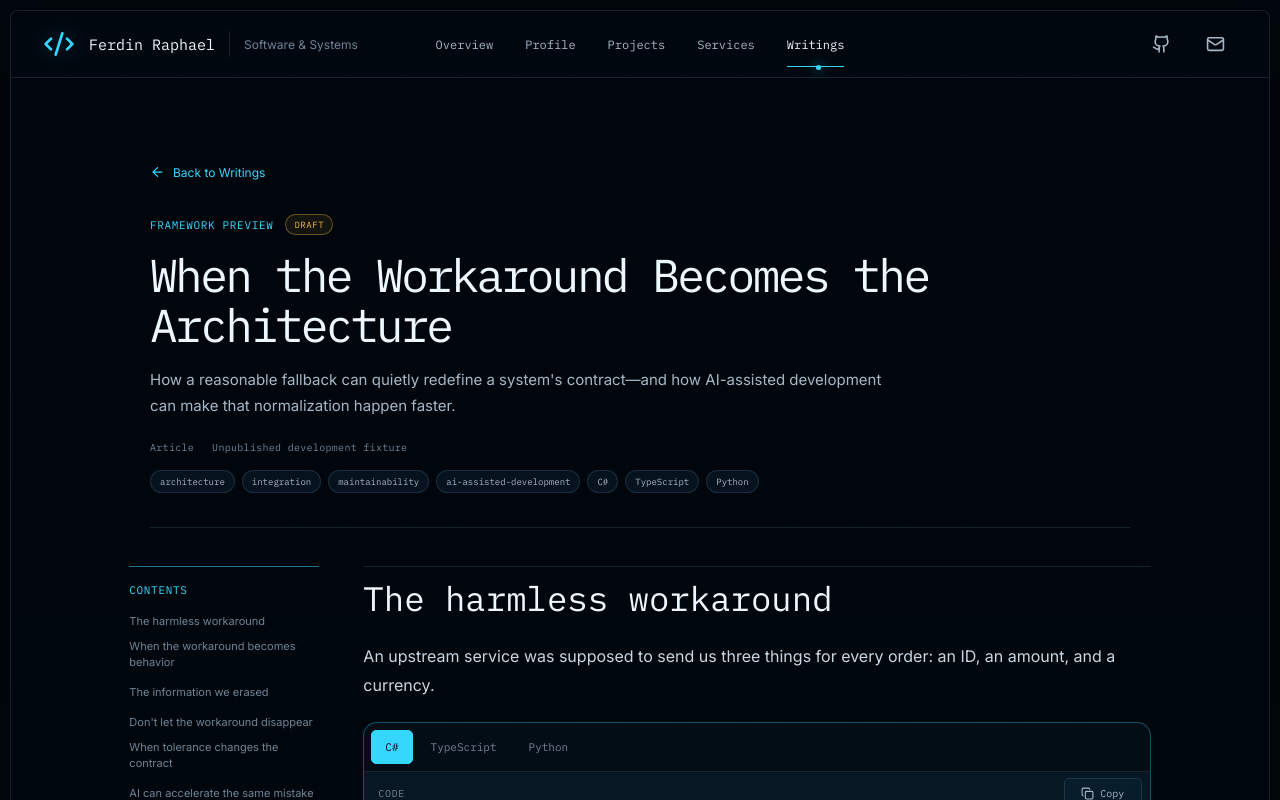
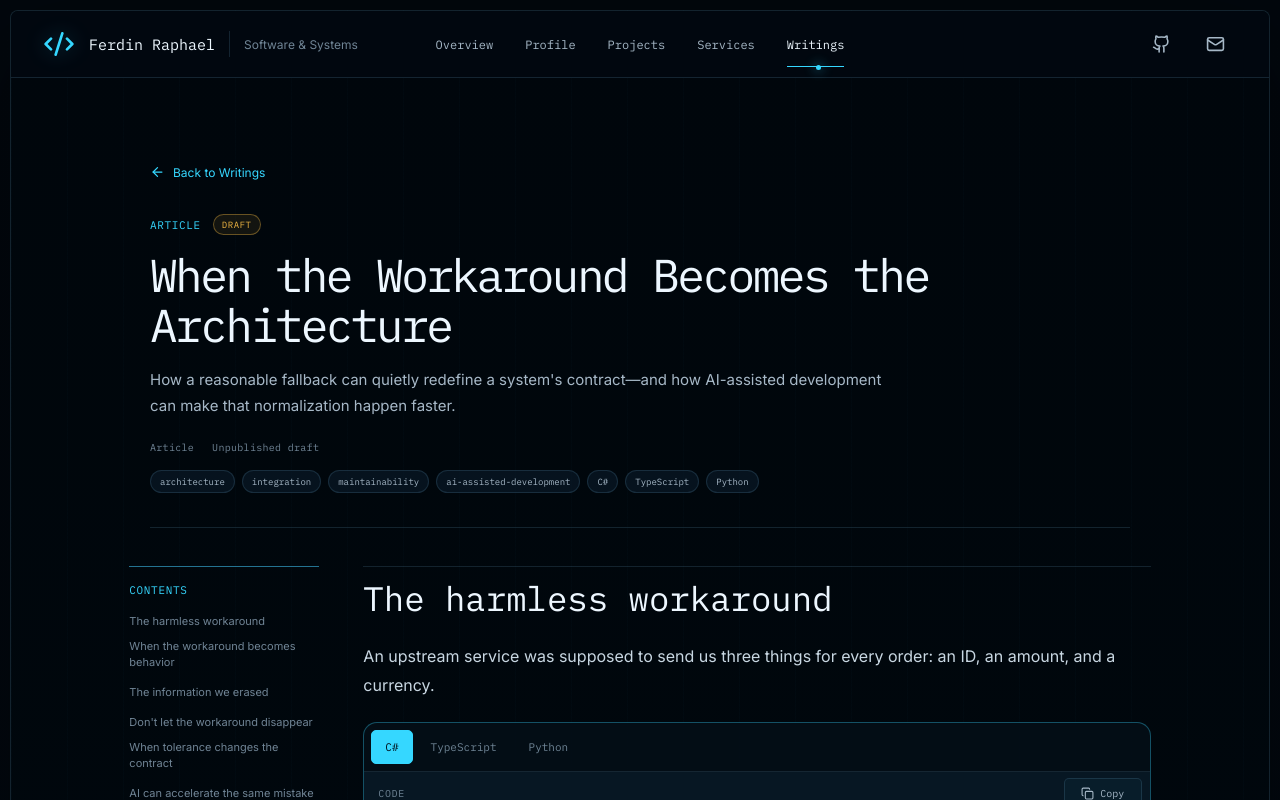
Before and after one commit to ferdinraphael/tech, a React (Vite) app: page /writings/when-the-workaround-becomes-the-architecture in a window 1280 px wide. Shown: the top 800 px of the page. Built offline with nearby package versions, Linux system fonts and the light colour scheme.

Commit message:
fix: generalize writing draft metadata

```diff
--- a/src/components/writings/WritingPage.tsx
+++ b/src/components/writings/WritingPage.tsx
@@ -46,14 +46,14 @@ function WritingView({ writing }: { writing: WritingRecord }) {
           <ArrowLeft aria-hidden="true" /> Back to Writings
         </Link>
         <div className={styles.articleEyebrow}>
-          <span>{writing.draft ? 'FRAMEWORK PREVIEW' : writingFormatLabel(writing.format).toUpperCase()}</span>
+          <span>{writingFormatLabel(writing.format).toUpperCase()}</span>
           {writing.draft && <strong>DRAFT</strong>}
         </div>
         <h1>{writing.title}</h1>
         <p>{writing.description}</p>
         <div className={styles.articleMeta}>
           <span>{writingFormatLabel(writing.format)}</span>
-          {writing.publishedAt ? <span>Published {formatWritingDate(writing.publishedAt)}</span> : <span>Unpublished development fixture</span>}
+          {writing.publishedAt ? <span>Published {formatWritingDate(writing.publishedAt)}</span> : <span>Unpublished draft</span>}
           {writing.updatedAt && <span>Updated {formatWritingDate(writing.updatedAt)}</span>}
           {writing.series && <span>Series: {writing.series.name} · Part {writing.series.order}</span>}
         </div>
```
Also changed, not shown: 2 other files (tests, documents, lock files or other folders).
